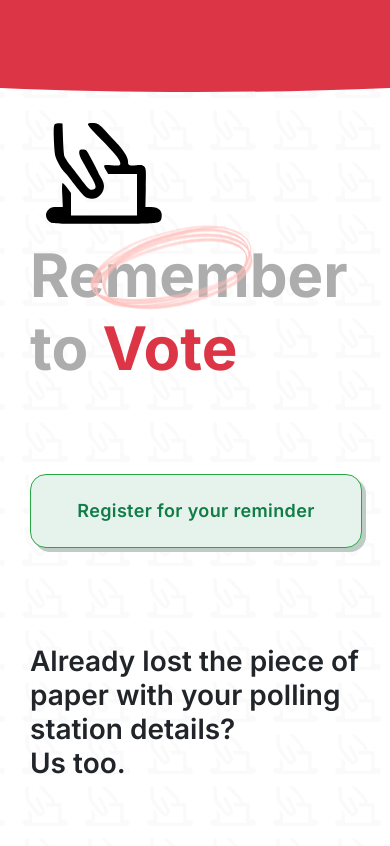
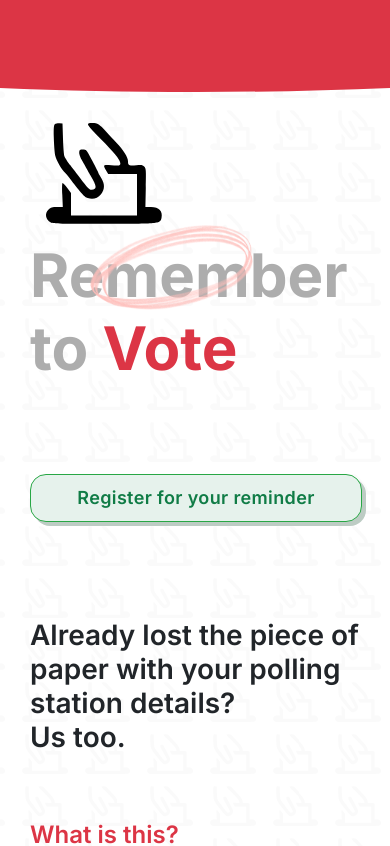
Before and after one commit to Curtis-Turk/Remember-to-Vote, a Next.js app: page / in a window 390 px wide. Shown: the top 846 px of the page. Built offline with nearby package versions, Linux system fonts and the light colour scheme.

Commit message:
added padding for register button for mobile

```diff
--- a/styles.css
+++ b/styles.css
@@ -211,16 +211,17 @@ weight: 600
   font-style: normal !important;
   font-weight: 600 !important;
   letter-spacing: 0.02em !important;
-  padding: 25px 0px !important;
 }
 
 .btn-register-desktop {
+  padding: 25px 0px !important;
   width: 654px;
   font-size: 20px !important;
   line-height: 24px !important;
 }
 
 .btn-register-mobile {
+  padding: 12px 0px !important;
   width: 100%;
   font-size: 18px !important;
   line-height: 22px !important;
```
